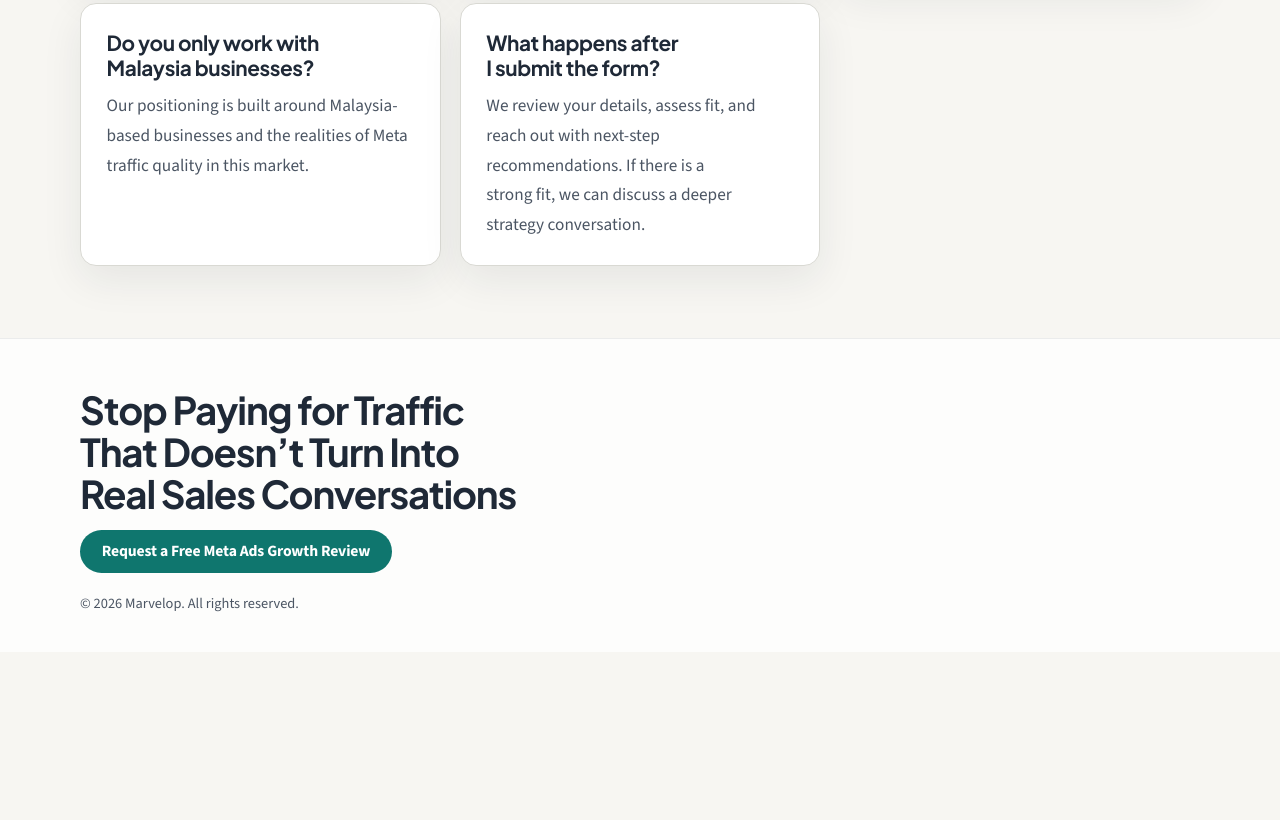
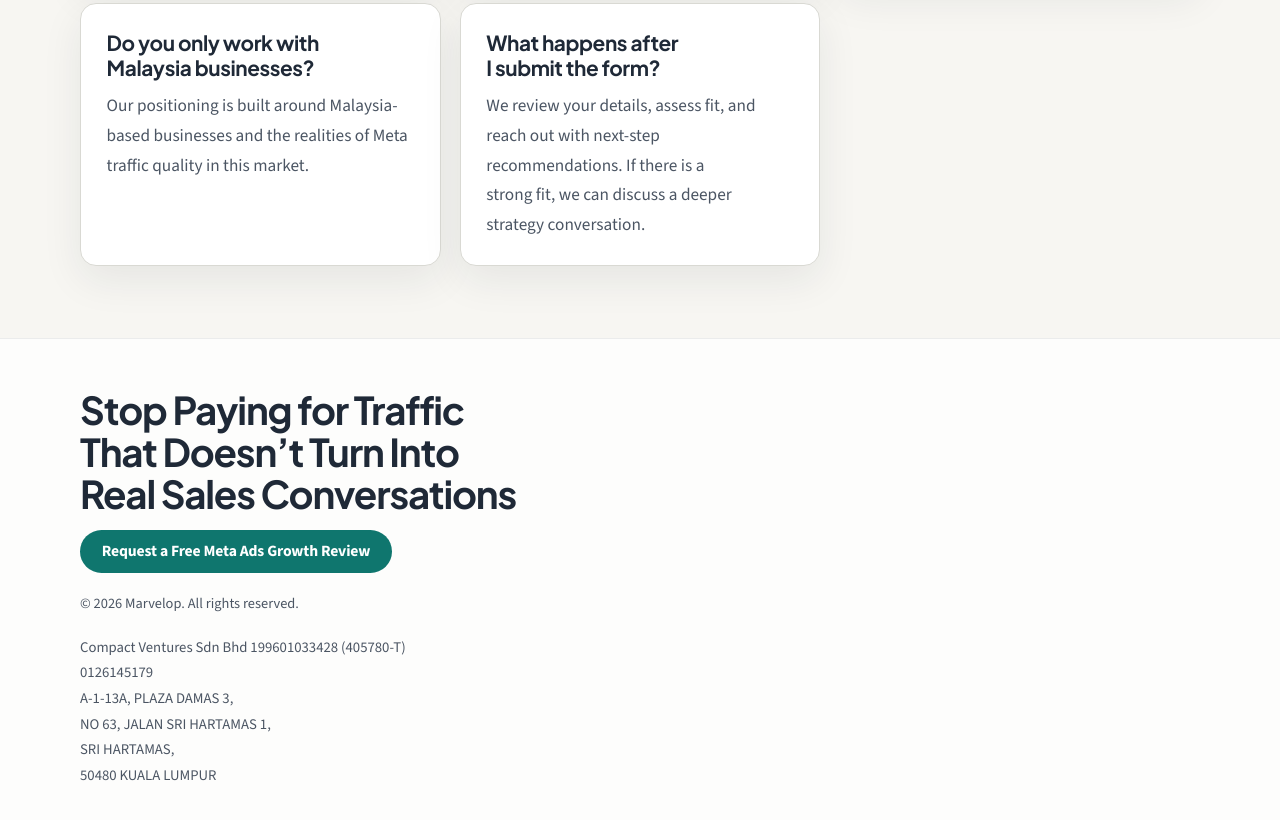
Before and after one commit to amrixahmad/marvelop, a plain HTML site: page index.html in a window 1280 px wide. Shown: the part 5292-6112 px from the top of the page. Before the commit the page ends 5944 px from the top, so only its background shows below. Drawn offline with nearby package versions, Linux system fonts and the light colour scheme.

Commit message:
added company details in footer

```diff
--- a/index.html
+++ b/index.html
@@ -308,6 +308,14 @@
           <a class="btn btn-primary" href="#lead-form">Request a Free Meta Ads Growth Review</a>
         </div>
         <p class="fine-print">© <span id="year"></span> Marvelop. All rights reserved.</p>
+        <div class="business-details">
+          <p>Compact Ventures Sdn Bhd 199601033428 (405780-T)</p>
+          <p>0126145179</p>
+          <p>A-1-13A, PLAZA DAMAS 3,</p>
+          <p>NO 63, JALAN SRI HARTAMAS 1,</p>
+          <p>SRI HARTAMAS,</p>
+          <p>50480 KUALA LUMPUR</p>
+        </div>
       </div>
     </footer>
 
--- a/styles.css
+++ b/styles.css
@@ -625,6 +625,18 @@ select:focus {
   font-size: 0.9rem;
 }
 
+.business-details {
+  display: grid;
+  gap: 0.18rem;
+  color: var(--muted);
+  font-size: 0.92rem;
+  line-height: 1.55;
+}
+
+.business-details p {
+  margin: 0;
+}
+
 .reveal {
   opacity: 0;
   transform: translateY(14px);
```
Also changed, not shown: thank-you.html (+8 -0 lines).
